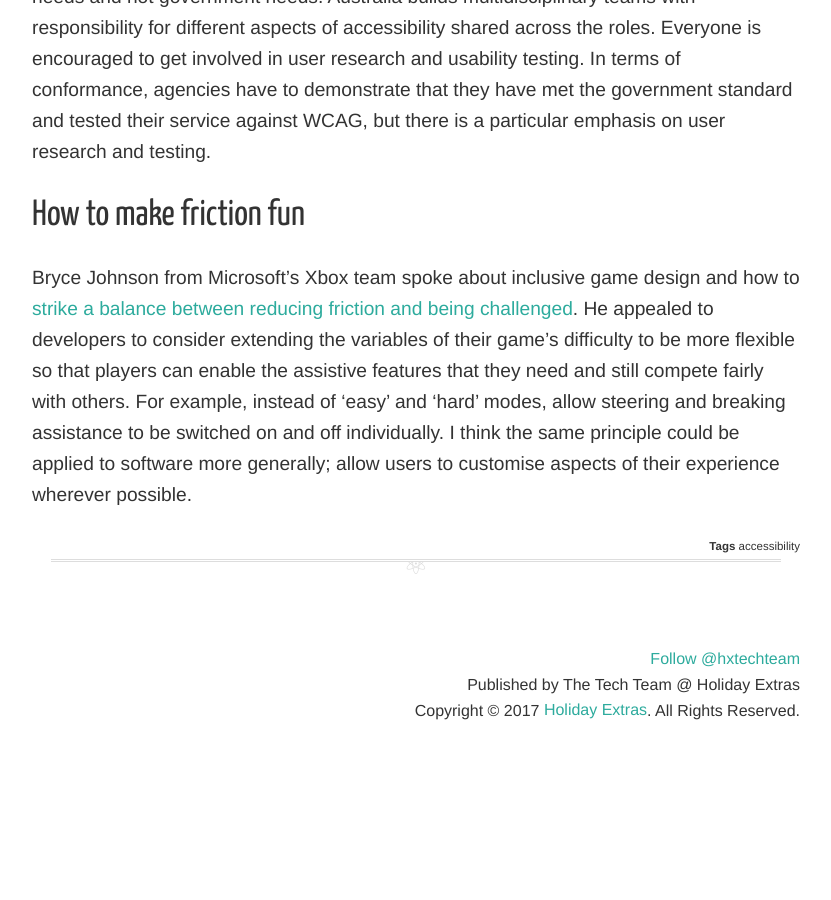
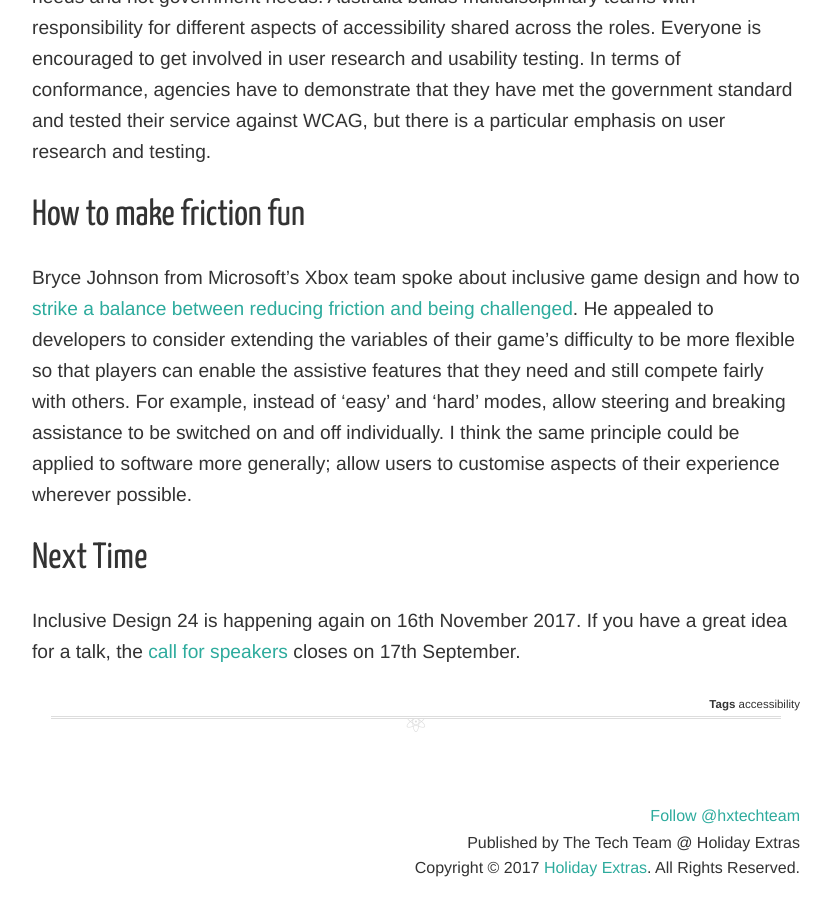
Before and after one commit to holidayextras/holidayextras.github.com, a Jekyll site: the page built from _posts/2017-08-14-inclusive-design-24.md, in a window 1280 px wide and 900 px high, scrolled down 2407 px. Shown: the whole window, without its empty margins (224-1055 px from the left). Built offline with Jekyll 4.4.1, drawn with Linux system fonts in a browser that asks for light colours; nearby versions of some CDN libraries; comment, search, counter and statistics services are not loaded; before the commit the page ends 3150 px from its top, so only the background shows below that; some of the changed text lies outside the part shown.

Commit message:
Added next time

```diff
--- a/_posts/2017-08-14-inclusive-design-24.md
+++ b/_posts/2017-08-14-inclusive-design-24.md
@@ -28,3 +28,6 @@ Australia has a Digital Service Standard based on work done by the UK's [Governm
 
 ## How to make friction fun
 Bryce Johnson from Microsoft's Xbox team spoke about inclusive game design and how to [strike a balance between reducing friction and being challenged](https://www.youtube.com/watch?v=Zw7aou8ldwA). He appealed to developers to consider extending the variables of their game's difficulty to be more flexible so that players can enable the assistive features that they need and still compete fairly with others. For example, instead of 'easy' and 'hard' modes, allow steering and breaking assistance to be switched on and off individually. I think the same principle could be applied to software more generally; allow users to customise aspects of their experience wherever possible.
+
+## Next Time
+Inclusive Design 24 is happening again on 16th November 2017. If you have a great idea for a talk, the [call for speakers](https://docs.google.com/forms/d/e/1FAIpQLSdj4I13oOtGQaWGqQ-wuk4USdQkml6aR2Tc_Dm_z7IIcTwgWQ/viewform) closes on 17th September.
```
